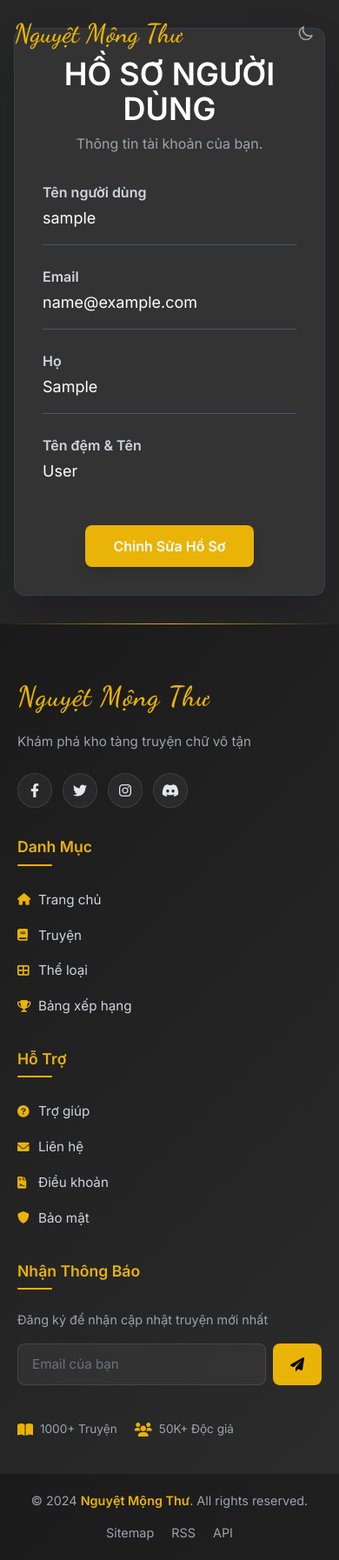
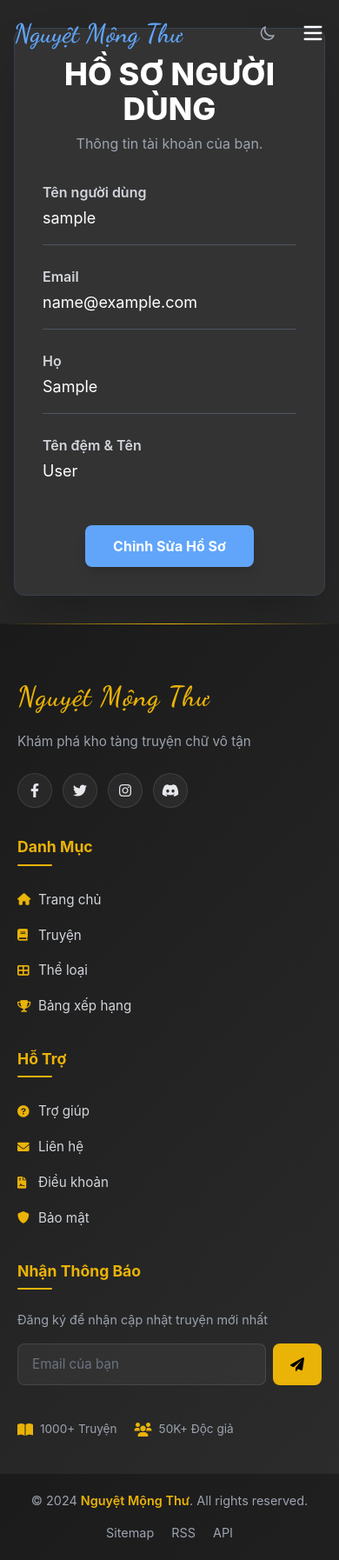
Before and after one commit to trinhthanhson/webtruyen, a Django app: page /accounts/profile/ in a window 390 px wide. Shown: the whole page at 87% size. Run offline with Django 5.2, Linux system fonts and the light colour scheme; the visitor is signed in with stand-in values (Sample User, id 1); some libraries are stand-ins or nearby versions.

Commit message:
fix reponsitive mobile and desktop, update header

```diff
--- /dev/null
+++ b/webtruyen/story/static/story/js/header.js
@@ -0,0 +1,64 @@
+
+// 1. Hàm đặt Icon (☀️/🌙)
+function setThemeIcon(isLight) {
+    const icon = document.getElementById("mode-icon");
+    if (!icon) return;
+
+    if (isLight) {
+        icon.innerHTML = `<path stroke-linecap="round" stroke-linejoin="round" stroke-width="2" d="M12 3v1m0 16v1m9-9h-1M4 12H3m15.364-6.364l-.707.707M6.343 17.657l-.707.707m12.728 0l-.707-.707M6.343 6.343l-.707-.707M12 8a4 4 0 100 8 4 4 0 000-8z"/>`;
+    } else {
+        icon.innerHTML = `<path stroke-linecap="round" stroke-linejoin="round" stroke-width="2" d="M20.354 15.354A9 9 0 018.646 3.646 9.003 9.003 0 0012 21a9.003 9.003 0 008.354-5.646z"/>`;
+    }
+}
+
+// 2. Hàm Toggle Theme
+function toggleTheme() {
+    const html = document.documentElement;
+    const isLight = html.classList.toggle("light-mode");
+
+    localStorage.setItem("theme", isLight ? "light" : "dark");
+    setThemeIcon(isLight);
+}
+
+// 3. Khởi tạo khi DOM sẵn sàng
+document.addEventListener("DOMContentLoaded", () => {
+    const isLight = document.documentElement.classList.contains("light-mode");
+    setThemeIcon(isLight);
+
+    // Xóa class no-transition sau 100ms
+    setTimeout(() => {
+        document.documentElement.classList.remove("no-transition");
+    }, 100);
+});
+
+// 4. Xử lý Scroll Header
+const header = document.getElementById("main-header");
+let ticking = false;
+
+window.addEventListener("scroll", () => {
+    if (!ticking) {
+        window.requestAnimationFrame(() => {
+            if (header) {
+                header.classList.toggle("header-scrolled", window.scrollY > 30);
+            }
+            ticking = false;
+        });
+        ticking = true;
+    }
+}, { passive: true });
+
+window.addEventListener("load", () => {
+    document.documentElement.classList.remove("no-transition");
+});
+function toggleMobileMenu() {
+    const menu = document.getElementById("mobile-menu");
+    menu.classList.toggle("translate-x-full");
+}
+
+function toggleCategory() {
+    const list = document.getElementById("mobile-category-list");
+    const icon = document.getElementById("cat-icon");
+
+    list.classList.toggle("hidden");
+    icon.classList.toggle("rotate-180");
+}
--- a/webtruyen/story/templates/story/footer/footer.html
+++ b/webtruyen/story/templates/story/footer/footer.html
@@ -94,33 +94,4 @@
         <i class="fas fa-chevron-up"></i>
     </button>
 </footer>
-
-<script>
-    // Scroll to top functionality
-    const scrollTopBtn = document.getElementById('scrollTopBtn');
-
-    window.addEventListener('scroll', () => {
-        if (window.scrollY > 300) {
-            scrollTopBtn.classList.add('show');
-        } else {
-            scrollTopBtn.classList.remove('show');
-        }
-    });
-
-    scrollTopBtn.addEventListener('click', () => {
-        window.scrollTo({
-            top: 0,
-            behavior: 'smooth'
-        });
-    });
-
-    // Newsletter form
-    document.querySelector('.newsletter-form')?.addEventListener('submit', (e) => {
-        e.preventDefault();
-        const email = e.target.querySelector('input').value;
-        if (email) {
-            alert('Cảm ơn bạn đã đăng ký! 🎉');
-            e.target.reset();
-        }
-    });
-</script>
+<script src="{% static 'story/js/footer .js' %}"></script>
--- a/webtruyen/story/templates/story/header/header.html
+++ b/webtruyen/story/templates/story/header/header.html
@@ -1,154 +1,127 @@
 {% load static %}
-
-<link href="https://fonts.googleapis.com/css2?family=Dancing+Script:wght@700&family=Inter:wght@400;500;600&display=swap"
-  rel="stylesheet" />
-<link rel="stylesheet" href="{% static 'story/css/style.css' %}">
-
-<script src="https://cdn.tailwindcss.com"></script>
-<script>
-  (function () {
-    const html = document.documentElement;
-    html.classList.add("no-transition");
-
-    try {
-      const theme = localStorage.getItem("theme");
-      if (theme === "light") {
-        html.classList.add("light-mode");
-      }
-    } catch (e) { }
-  })();
-  tailwind.config = {
-    theme: {
-      extend: {
-        colors: { primary: "#EAB308" },
-        fontFamily: {
-          logo: ['"Dancing Script"', "cursive"],
-          sans: ["Inter", "sans-serif"],
-        },
-      },
-    },
-  };
-</script>
-
 <header id="main-header" class="fixed top-0 left-0 w-full z-[1000] bg-transparent">
   <div id="header-inner" class="container mx-auto px-4 py-5 flex justify-between items-center">
-    <div class="flex items-center">
-      <a href="/" class="text-3xl font-logo text-primary hover:scale-105 transition-transform">Nguyệt Mộng Thư</a>
-    </div>
 
+    <!-- LOGO -->
+    <a href="/" class="text-3xl font-logo text-primary hover:scale-105 transition-transform">
+      Nguyệt Mộng Thư
+    </a>
+
+    <!-- DESKTOP NAV -->
     <nav class="hidden md:flex items-center space-x-10">
-      <a href="/" class="nav-link hover:text-primary font-medium {% if request.path == '/' %}active{% endif %}">Trang
-        chủ</a>
-      <a href="/stories/"
-        class="nav-link hover:text-primary font-medium {% if '/stories/' in request.path %}active{% endif %}">Truyện</a>
+      <a href="/" class="nav-link hover:text-primary font-medium">Trang chủ</a>
+      <a href="/stories/" class="nav-link hover:text-primary font-medium">Truyện</a>
 
+      <!-- DESKTOP CATEGORY -->
       <div class="relative group">
-        <button
-          class="nav-link flex items-center group-hover:text-primary font-medium outline-none py-5 {% if '/categories/' in request.path or '/category/' in request.path %}active{% endif %}">
+        <button class="nav-link flex items-center font-medium py-5">
           Thể loại
-          <svg class="w-4 h-4 ml-1 mt-0.5 transition-transform group-hover:rotate-180" fill="none" stroke="currentColor"
+          <svg class="w-4 h-4 ml-1 transition-transform group-hover:rotate-180" fill="none" stroke="currentColor"
             viewBox="0 0 24 24">
-            <path d="M19 9l-7 7-7-7" stroke-width="2" stroke-linecap="round" stroke-linejoin="round"></path>
+            <path d="M19 9l-7 7-7-7" stroke-width="2" stroke-linecap="round" stroke-linejoin="round" />
           </svg>
         </button>
 
-        <div class="dropdown-menu absolute left-1/2 -translate-x-1/2 w-[550px] lg:w-[650px] pt-1">
-          <div class="dropdown-content border border-[#333] rounded-xl shadow-2xl overflow-hidden mt-1">
-            <div class="grid grid-cols-3 gap-x-2 gap-y-1 p-5">
+        <div class="dropdown-menu absolute left-1/2 -translate-x-1/2 w-[600px] pt-1">
+          <div class="dropdown-content border border-[#333] rounded-xl shadow-2xl mt-1">
+            <div class="grid grid-cols-3 gap-2 p-5">
               {% for cat in categories %}
               <a href="{% url 'category_detail' cat.slug %}"
-                class="group/item flex items-center justify-between px-3 py-2 text-[14px] hover:bg-white/5 hover:text-primary rounded-lg">
+                class="flex justify-between px-3 py-2 text-sm hover:bg-white/5 hover:text-primary rounded-lg">
                 <span>{{ cat.category_name }}</span>
-                {% if cat.story_count %}<span
-                  class="text-[10px] text-gray-500 group-hover/item:text-primary/70">({{cat.story_count}})</span>
-                {%endif %}
+                {% if cat.story_count %}
+                <span class="text-xs text-gray-500">({{cat.story_count}})</span>
+                {% endif %}
               </a>
               {% endfor %}
-            </div>
-            <div class="bg-white/5 p-3 text-center border-t border-[#333]">
-              <a href="{% url 'categories' %}"
-                class="text-[11px] text-primary hover:text-yellow-400 uppercase tracking-widest font-bold">Tất
-                cả thể loại</a>
             </div>
           </div>
         </div>
       </div>
 
-      <a href="/contact/"
-        class="nav-link hover:text-primary font-medium {% if request.path == '/contact/' %}active{% endif %}">Liên
-        hệ</a>
+      <a href="/contact/" class="nav-link hover:text-primary font-medium">Liên hệ</a>
     </nav>
 
-    <div class="flex items-center space-x-5">
-      <div class="relative hidden sm:block">
+    <!-- RIGHT SIDE -->
+    <div class="flex items-center space-x-4">
+
+      <!-- SEARCH DESKTOP -->
+      <div class="hidden md:block">
         <form action="/search/" method="GET">
           <input type="text" name="q" placeholder="Tìm kiếm..."
-            class="search-input w-48 lg:w-60 px-4 py-1.5 text-sm rounded-md text-white placeholder-gray-400" />
+            class="w-52 px-4 py-1.5 text-sm rounded-md text-white bg-[#1a1a1a]/60 border border-gray-700 focus:border-primary focus:outline-none" />
         </form>
       </div>
 
-      <div class="flex items-center space-x-5">
-        <div onclick="toggleTheme()"
-          class="text-gray-400 hover:text-primary cursor-pointer flex items-center py-2 px-3">
-          <svg id="mode-icon" class="w-5 h-5" fill="none" stroke="currentColor" viewBox="0 0 24 24">
-            <!-- icon sẽ được JS set -->
-          </svg>
-        </div>
+      <!-- DARK MODE (GIỮ NGUYÊN JS CỦA BẠN) -->
+      <div onclick="toggleTheme()" class="text-gray-400 hover:text-primary cursor-pointer flex items-center py-2 px-3">
+        <svg id="mode-icon" class="w-5 h-5" fill="none" stroke="currentColor" viewBox="0 0 24 24"></svg>
       </div>
+
+      <!-- HAMBURGER MOBILE -->
+      <button onclick="toggleMobileMenu()" class="md:hidden text-white">
+        <svg class="w-7 h-7" fill="none" stroke="currentColor" viewBox="0 0 24 24" stroke-width="2">
+          <path stroke-linecap="round" stroke-linejoin="round" d="M4 6h16M4 12h16M4 18h16" />
+        </svg>
+      </button>
+
     </div>
   </div>
 </header>
+<div id="mobile-menu" class="fixed inset-0 bg-[#121212] z-[2000]
+            transform translate-x-full transition-transform duration-300 md:hidden">
 
-<script>
-  // 1. Hàm đặt Icon (☀️/🌙)
-  function setThemeIcon(isLight) {
-    const icon = document.getElementById("mode-icon");
-    if (!icon) return;
+  <div class="p-6">
 
-    if (isLight) {
-      icon.innerHTML = `<path stroke-linecap="round" stroke-linejoin="round" stroke-width="2" d="M12 3v1m0 16v1m9-9h-1M4 12H3m15.364-6.364l-.707.707M6.343 17.657l-.707.707m12.728 0l-.707-.707M6.343 6.343l-.707-.707M12 8a4 4 0 100 8 4 4 0 000-8z"/>`;
-    } else {
-      icon.innerHTML = `<path stroke-linecap="round" stroke-linejoin="round" stroke-width="2" d="M20.354 15.354A9 9 0 018.646 3.646 9.003 9.003 0 0012 21a9.003 9.003 0 008.354-5.646z"/>`;
-    }
-  }
+    <div class="flex justify-between items-center mb-10">
+      <h2 class="text-2xl font-logo text-primary">Nguyệt Mộng Thư</h2>
 
-  // 2. Hàm Toggle Theme
-  function toggleTheme() {
-    const html = document.documentElement;
-    const isLight = html.classList.toggle("light-mode");
+      <button onclick="toggleMobileMenu()" class="text-white">
+        <svg class="w-7 h-7" fill="none" stroke="currentColor" viewBox="0 0 24 24" stroke-width="2">
+          <path stroke-linecap="round" stroke-linejoin="round" d="M6 18L18 6M6 6l12 12" />
+        </svg>
+      </button>
+    </div>
 
-    localStorage.setItem("theme", isLight ? "light" : "dark");
-    setThemeIcon(isLight);
-  }
+    <nav class="flex flex-col space-y-6 text-lg">
 
-  // 3. Khởi tạo khi DOM sẵn sàng
-  document.addEventListener("DOMContentLoaded", () => {
-    const isLight = document.documentElement.classList.contains("light-mode");
-    setThemeIcon(isLight);
+      <a href="/" class="text-primary">Trang chủ</a>
+      <a href="/stories/">Truyện</a>
 
-    // Xóa class no-transition sau 100ms
-    setTimeout(() => {
-      document.documentElement.classList.remove("no-transition");
-    }, 100);
-  });
+      <!-- MOBILE CATEGORY -->
+      <div>
+        <button onclick="toggleCategory()" class="flex justify-between w-full">
+          <span>Thể loại</span>
+          <svg id="cat-icon" class="w-4 h-4 transition-transform" fill="none" stroke="currentColor" viewBox="0 0 24 24"
+            stroke-width="2">
+            <path stroke-linecap="round" stroke-linejoin="round" d="M19 9l-7 7-7-7" />
+          </svg>
+        </button>
 
-  // 4. Xử lý Scroll Header
-  const header = document.getElementById("main-header");
-  let ticking = false;
+        <div id="mobile-category-list" class="hidden mt-4 border border-white/10 rounded-xl p-4">
 
-  window.addEventListener("scroll", () => {
-    if (!ticking) {
-      window.requestAnimationFrame(() => {
-        if (header) {
-          header.classList.toggle("header-scrolled", window.scrollY > 30);
-        }
-        ticking = false;
-      });
-      ticking = true;
-    }
-  }, { passive: true });
+          <div class="grid grid-cols-2 gap-3 text-sm">
 
-  window.addEventListener("load", () => {
-    document.documentElement.classList.remove("no-transition");
-  });
-</script>
+            {% for cat in categories %}
+            <a href="{% url 'category_detail' cat.slug %}"
+              class="flex justify-between text-gray-300 hover:text-primary">
+              <span>{{ cat.category_name }}</span>
+              {% if cat.story_count %}
+              <span class="text-xs text-gray-500">
+                ({{ cat.story_count }})
+              </span>
+              {% endif %}
+            </a>
+            {% endfor %}
+
+          </div>
+
+        </div>
+      </div>
+
+      <a href="/contact/">Liên hệ</a>
+
+    </nav>
+  </div>
+</div>
+<script src="{% static 'story/js/header.js' %}"></script>
--- a/webtruyen/story/templates/story/story_list.html
+++ b/webtruyen/story/templates/story/story_list.html
@@ -11,7 +11,7 @@
     <link
         href="https://fonts.googleapis.com/css2?family=Dancing+Script:wght@700&family=Inter:wght@400;500;600;700&display=swap"
         rel="stylesheet">
-<link rel="stylesheet" href="{% static 'story/css/style.css' %}">
+    <link rel="stylesheet" href="{% static 'story/css/style.css' %}">
     <script>
         tailwind.config = {
             theme: {
```
Also changed, not shown: webtruyen/story/static/story/js/footer.js (added, +28 -0 lines), webtruyen/story/static/story/js/home.js (added, +95 -0 lines), webtruyen/story/templates/story/home.html (+94 -96 lines).
